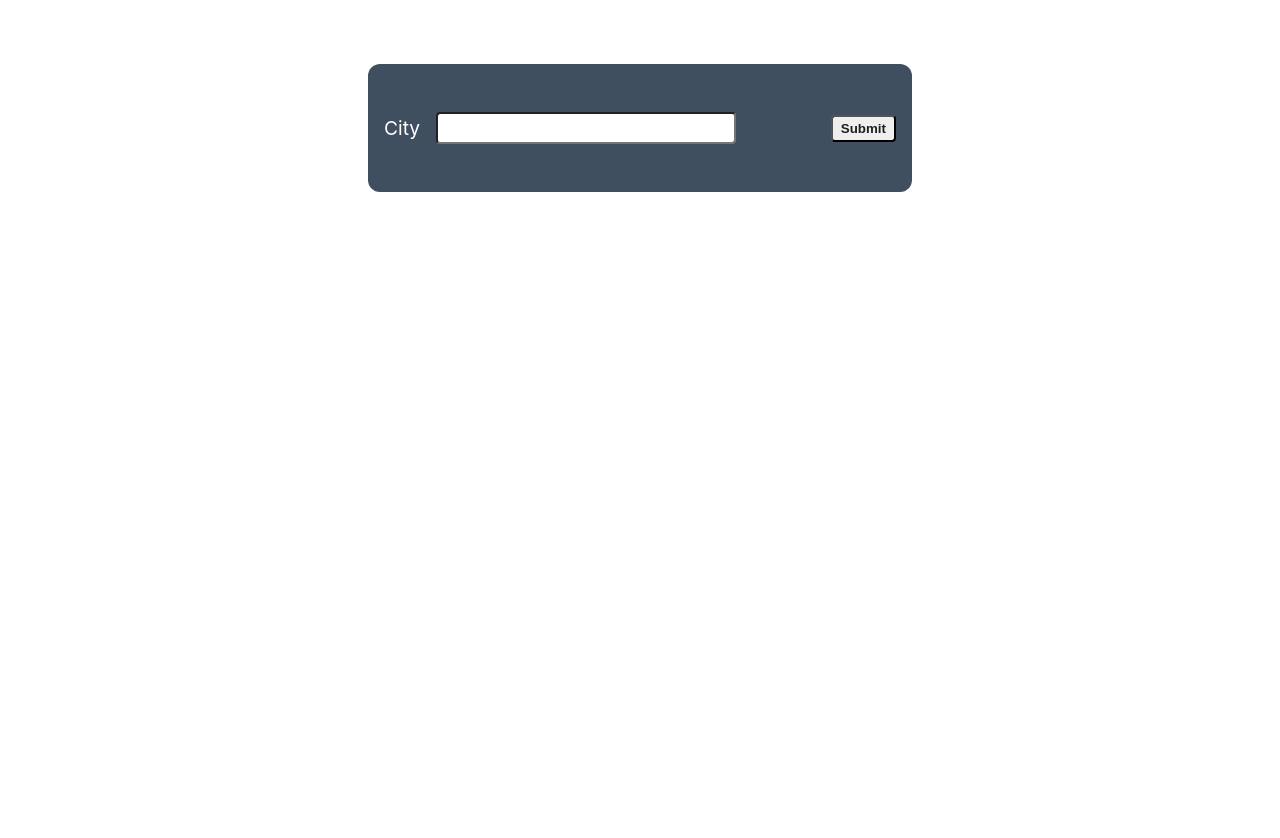
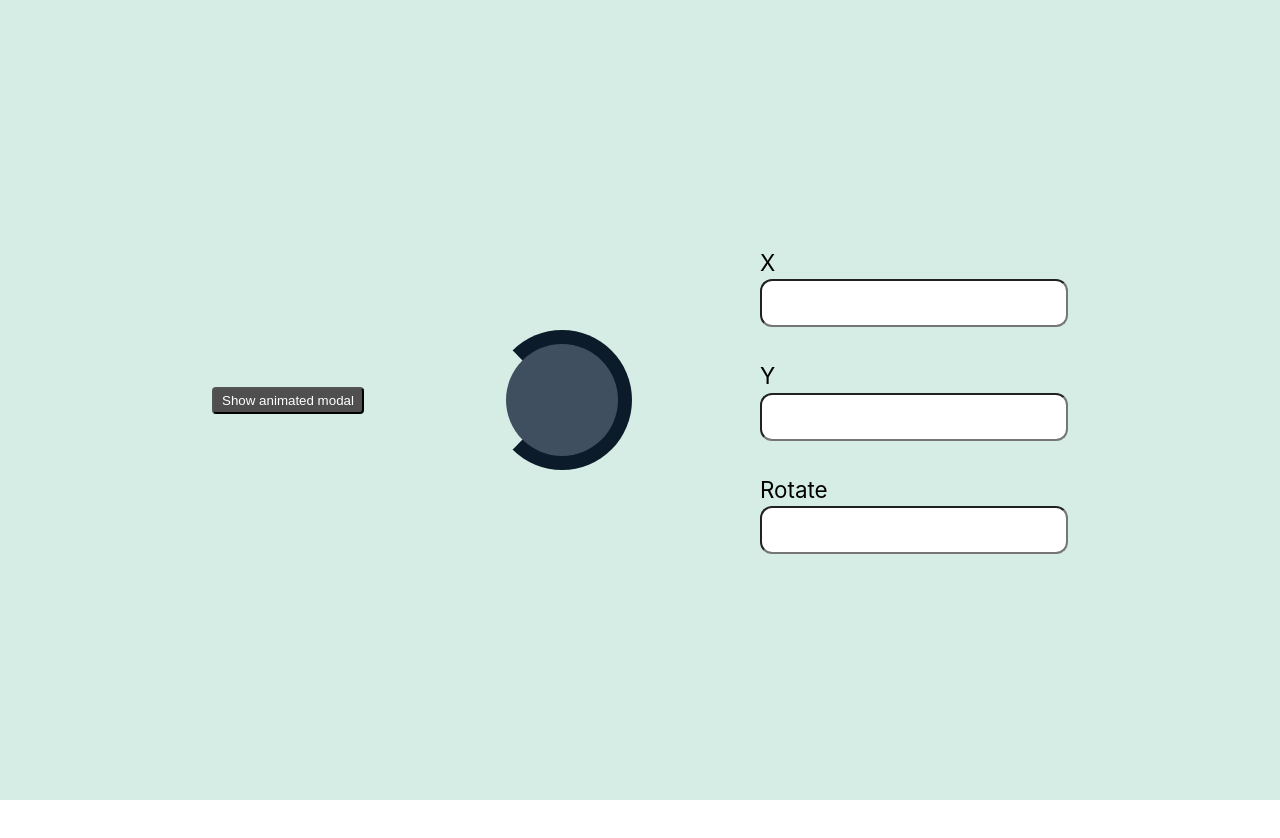
Before and after one commit to ali-sevinc/test-area, a React (Vite) app: page / in a window 1280 px wide. Shown: the top 838 px of the page. After the commit the page ends 800 px from the top, so only its background shows below. Built offline with nearby package versions, Linux system fonts and the light colour scheme.

Commit message:
framer motion upd.

```diff
--- a/src/App.tsx
+++ b/src/App.tsx
@@ -52,6 +52,9 @@ import ClickToScrtoll from "./components/click-scroll-top-bottom/ClickToScrtoll"
 
 //weather api
 import Weather from "./components/wether/Weather";
+
+//framer-motion
+import PlayGround from "./components/framer-motion/PlayGround";
 
 export default function App() {
   /*
@@ -123,7 +126,10 @@ export default function App() {
       {/*<ClickToScrtoll />*/}
 
       {/* City Weather searching. */}
-      <Weather />
+      {/* <Weather /> */}
+
+      {/* Framer-motion-playground */}
+      <PlayGround />
     </div>
   );
 }
--- /dev/null
+++ b/src/components/framer-motion/AnimatedModal.module.css
@@ -0,0 +1,11 @@
+.modal {
+  width: 32rem;
+  background-color: #2f3f4f;
+  color: #fff;
+}
+.modal button {
+  color: #fff;
+}
+.modal::backdrop {
+  background-color: rgba(0, 0, 0, 0.8);
+}
--- /dev/null
+++ b/src/components/framer-motion/AnimatedModal.tsx
@@ -0,0 +1,41 @@
+import { motion } from "framer-motion";
+import { ReactNode, useEffect, useRef } from "react";
+
+import styles from "./AnimatedModal.module.css";
+import { createPortal } from "react-dom";
+
+type PropsType = { children: ReactNode; onClose: () => void; isOpen: boolean };
+export default function AnimatedModal({
+  children,
+  onClose,
+  isOpen,
+}: PropsType) {
+  const ref = useRef<HTMLDialogElement>(null);
+
+  useEffect(
+    function () {
+      if (!ref.current) return;
+      if (isOpen) {
+        ref.current.showModal();
+      } else {
+        ref.current.close();
+      }
+    },
+    [isOpen]
+  );
+
+  return createPortal(
+    <motion.dialog
+      initial={{ opacity: 0, y: 50 }}
+      animate={{ opacity: 1, y: 0 }}
+      transition={{ duration: 0.5, type: "spring" }}
+      exit={{ opacity: 0, y: 50 }}
+      className={styles.modal}
+      ref={ref}
+      onClose={onClose}
+    >
+      {children}
+    </motion.dialog>,
+    document.getElementById("modal")!
+  );
+}
--- /dev/null
+++ b/src/components/framer-motion/PlayGround.module.css
@@ -0,0 +1,66 @@
+.container {
+  width: 100%;
+  min-height: 100vh;
+  background-color: rgb(213, 237, 229);
+  display: flex;
+  align-items: center;
+  justify-content: center;
+  gap: 8rem;
+}
+
+.circle {
+  width: 140px;
+  height: 140px;
+  border-radius: 50%;
+  box-sizing: border-box;
+  background-color: #3f4f5f;
+  border: 14px solid #0c1b29;
+  border-left: 14px solid rgb(213, 237, 229);
+}
+.inputs {
+  display: flex;
+  flex-direction: column;
+  gap: 2rem;
+}
+
+.inputGroup {
+  display: flex;
+  flex-direction: column;
+  width: 100%;
+  font-size: 1.4rem;
+}
+.inputGroup input {
+  width: 18rem;
+  padding: 8px;
+  font-size: 1.5rem;
+  border-radius: 12px;
+}
+
+.modalItem {
+  display: flex;
+  flex-direction: column;
+  gap: 8px;
+  padding: 1.2rem;
+}
+.modalItem h2 {
+  font-size: 1.4rem;
+}
+.modalActions {
+  display: flex;
+  gap: 12px;
+  justify-content: end;
+  align-items: center;
+}
+
+.modalItem .modalActions button {
+  background-color: #4f4f4f;
+  cursor: pointer;
+}
+
+.container button {
+  background-color: #4f4f4f;
+  color: #fff;
+  padding: 4px 8px;
+  border-radius: 4px;
+  cursor: pointer;
+}
--- /dev/null
+++ b/src/components/framer-motion/PlayGround.tsx
@@ -0,0 +1,74 @@
+import { useState } from "react";
+import { AnimatePresence, motion } from "framer-motion";
+
+import styles from "./PlayGround.module.css";
+import AnimatedModal from "./AnimatedModal";
+export default function PlayGround() {
+  const [x, setX] = useState<number>(0);
+  const [y, setY] = useState<number>(0);
+  const [rotate, setRotate] = useState<number>(0);
+
+  const [showModal, setShowModal] = useState<boolean>(false);
+
+  function handleShowModal() {
+    setShowModal(true);
+  }
+  function handleCloseModal() {
+    setShowModal(false);
+  }
+
+  return (
+    <>
+      <AnimatePresence>
+        {showModal && (
+          <AnimatedModal isOpen={showModal} onClose={handleCloseModal}>
+            <div className={styles.modalItem}>
+              <h2>Modal Header</h2>
+              <p>Modal Content</p>
+              <div className={styles.modalActions}>
+                <button onClick={handleCloseModal}>Cancel</button>
+                <button>Submit</button>
+              </div>
+            </div>
+          </AnimatedModal>
+        )}
+      </AnimatePresence>
+
+      <div className={styles.container}>
+        <button onClick={handleShowModal}>Show animated modal</button>
+        <motion.div
+          className={styles.circle}
+          animate={{ x, y, rotate }}
+          transition={{ duration: 0.3, type: "spring", bounce: 0.5 }}
+        />
+
+        <div className={styles.inputs}>
+          <div className={styles.inputGroup}>
+            <label htmlFor="x">X</label>
+            <input
+              id="x"
+              type="number"
+              onChange={(e) => setX(+e.target.value)}
+            />
+          </div>
+          <div className={styles.inputGroup}>
+            <label htmlFor="y">Y</label>
+            <input
+              id="y"
+              type="number"
+              onChange={(e) => setY(+e.target.value)}
+            />
+          </div>
+          <div className={styles.inputGroup}>
+            <label htmlFor="rotate">Rotate</label>
+            <input
+              id="rotate"
+              type="number"
+              onChange={(e) => setRotate(+e.target.value)}
+            />
+          </div>
+        </div>
+      </div>
+    </>
+  );
+}
```
Also changed, not shown: 1 other file (tests, documents, lock files or other folders).
